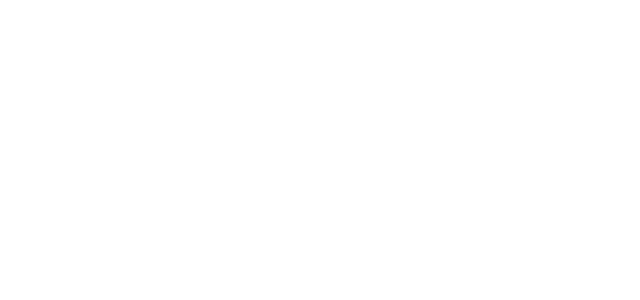
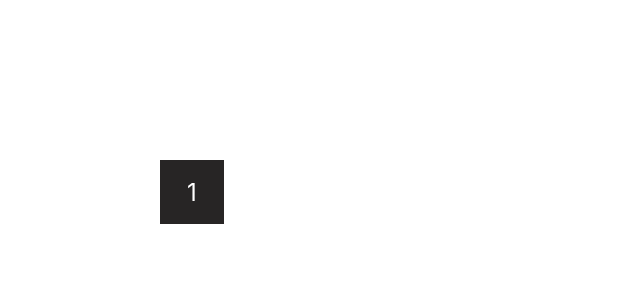
Before and after one commit to AlexandreXYZ/Calculator, a React (Vite) app in the folder client/: page / in a window 1280 px wide. Shown: the top 300 px of the page, without its empty margins (0-640 px from the left). Built offline with nearby package versions, Linux system fonts and the light colour scheme.

Commit message:
add basic key

```diff
--- a/client/src/App.tsx
+++ b/client/src/App.tsx
@@ -1,10 +1,14 @@
 import './App.scss';
+import { Key } from './components/Key';
 
 export const App = () => {
 
+  function test(){
+     console.log('test')
+  }
   return (
     <div className="App">
-
+      <Key value='1' click={test}/>
     </div>
   )
 }
--- /dev/null
+++ b/client/src/components/Key/index.tsx
@@ -0,0 +1,17 @@
+import style from './style.module.scss'
+
+interface props {
+  value?: string,
+  click: Function,
+}
+
+export const Key = ({value, click}: props) => {
+  function handleClick(){
+    click();
+  }
+  return(
+    <div className={style.key} onClick={handleClick} >
+      {value}
+    </div>
+  )
+}
--- /dev/null
+++ b/client/src/components/Key/style.module.scss
@@ -0,0 +1,15 @@
+.key{
+  display: flex;
+  justify-content: center;
+  align-items: center;
+
+  background: rgb(39, 37, 37);
+  width: 4rem;
+  height: 4rem;
+  margin: 10rem;
+
+  font-size: 1.5rem;
+  color: white;
+
+
+}
```
